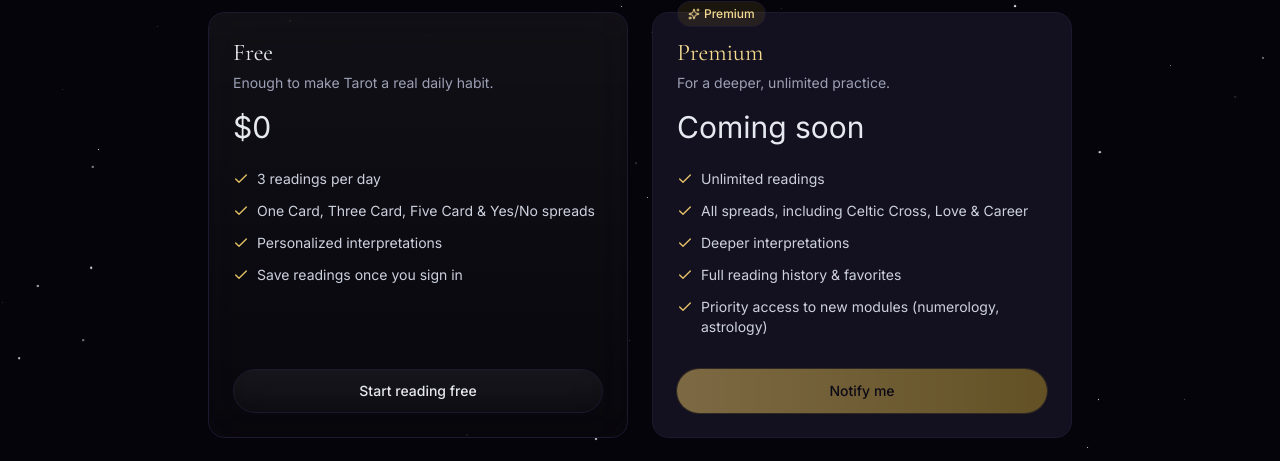
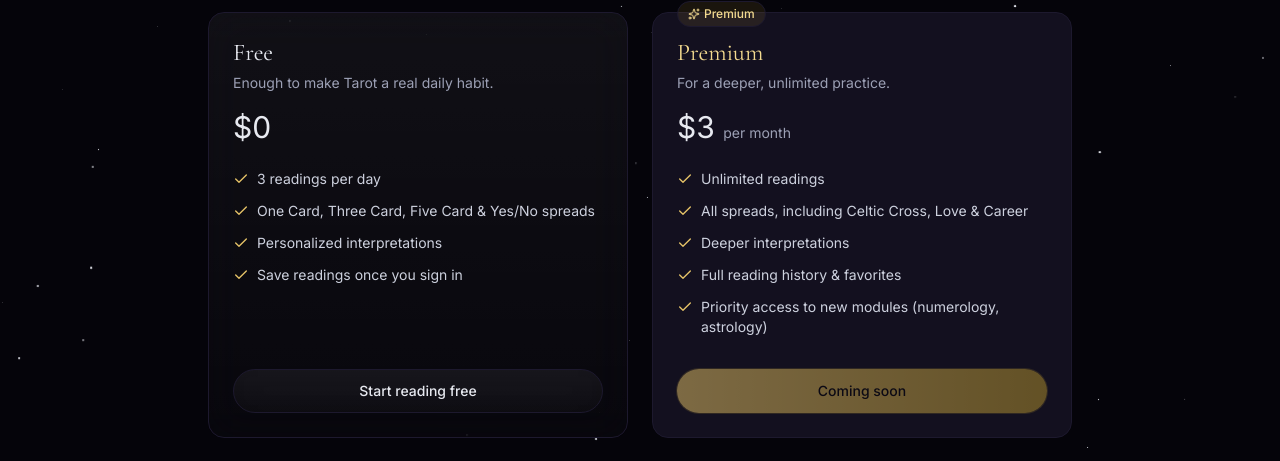
Before and after one commit to qcom666/mystara, a Next.js app: page /pricing in a window 1280 px wide. Shown: the part 277-738 px from the top of the page. Built offline with nearby package versions, Linux system fonts and the light colour scheme; no server answers.

Commit message:
Show the Premium price on the pricing page: 300 RUB per month ($3 in English)
The Premium button stays disabled and the page says payments open soon.

```diff
--- a/src/components/marketing/pricing-content.tsx
+++ b/src/components/marketing/pricing-content.tsx
@@ -7,12 +7,14 @@ import { Button } from "@/components/ui/button";
 import { GlassPanel } from "@/components/ui/glass-panel";
 import { formatReadingsPerDay, useLocale, useTranslation } from "@/lib/i18n";
 import { getNatalChartPrice } from "@/lib/pricing/natal-chart-pricing";
+import { getPremiumPrice } from "@/lib/pricing/premium-pricing";
 import { PLAN_POLICIES } from "@/modules/subscriptions/usage-limit.service";
 
 export function PricingContent() {
   const t = useTranslation();
   const { locale } = useLocale();
   const natalChartPrice = getNatalChartPrice(locale);
+  const premiumPrice = getPremiumPrice(locale);
   const maxReadingsPerDay = PLAN_POLICIES.free.maxReadingsPerDay;
   const freeFeatures = [
     ...(maxReadingsPerDay !== null ? [formatReadingsPerDay(maxReadingsPerDay, locale)] : []),
@@ -50,7 +52,9 @@ export function PricingContent() {
           </Badge>
           <h2 className="font-display text-2xl text-gold-300">{t.pricingPage.premiumTitle}</h2>
           <p className="mt-1 text-sm text-silver-400">{t.pricingPage.premiumSubtitle}</p>
-          <p className="mt-4 text-3xl text-silver-50">{t.pricingPage.comingSoon}</p>
+          <p className="mt-4 text-3xl text-silver-50">
+            {premiumPrice.formatted} <span className="text-sm text-silver-400">{t.pricingPage.perMonth}</span>
+          </p>
           <ul className="mt-6 flex-1 space-y-3 text-sm text-silver-300">
             {t.pricingPage.premiumFeatures.map((feature) => (
               <li key={feature} className="flex items-start gap-2">
@@ -60,7 +64,7 @@ export function PricingContent() {
             ))}
           </ul>
           <Button disabled className="mt-8">
-            {t.pricingPage.notifyMeCta}
+            {t.pricingPage.comingSoon}
           </Button>
         </GlassPanel>
       </div>
--- a/src/lib/i18n/en.ts
+++ b/src/lib/i18n/en.ts
@@ -430,8 +430,9 @@ export const en = {
       "Priority access to new modules (numerology, astrology)",
     ],
     notifyMeCta: "Notify me",
+    perMonth: "per month",
     billingNote:
-      "Payments aren't live yet — Premium is still in development. Everything marked Free is available now.",
+      "Premium payments are opening soon — until then, everything marked Free is available now.",
   },
   readingsPage: {
     title: "My Readings",
--- a/src/lib/i18n/ru.ts
+++ b/src/lib/i18n/ru.ts
@@ -429,8 +429,9 @@ export const ru: Dictionary = {
       "Приоритетный доступ к новым модулям (нумерология, астрология)",
     ],
     notifyMeCta: "Уведомить меня",
+    perMonth: "в месяц",
     billingNote:
-      "Оплата пока не подключена — Premium ещё в разработке. Всё, что отмечено как Free, доступно уже сейчас.",
+      "Оплата Premium откроется совсем скоро — до этого всё, что отмечено как Free, доступно уже сейчас.",
   },
   readingsPage: {
     title: "Мои расклады",
--- /dev/null
+++ b/src/lib/pricing/premium-pricing.ts
@@ -0,0 +1,18 @@
+/**
+ * Premium (unlimited readings, all spreads) is a monthly subscription priced at
+ * ₽300. The USD figure follows the same "same price, not a live FX rate" rule as
+ * the Natal Chart pack (see natal-chart-pricing.ts): ₽300 ≈ $3 at the ~₽100/$
+ * the rest of the site uses.
+ *
+ * The price is shown on /pricing today; buying it isn't wired up yet (no
+ * recurring-payment flow) — the page says so honestly.
+ */
+export const PREMIUM_PRICE_RUB = 300;
+export const PREMIUM_PRICE_USD = 3;
+
+export function getPremiumPrice(locale: "en" | "ru"): { amount: number; currency: "RUB" | "USD"; formatted: string } {
+  if (locale === "ru") {
+    return { amount: PREMIUM_PRICE_RUB, currency: "RUB", formatted: `${PREMIUM_PRICE_RUB} ₽` };
+  }
+  return { amount: PREMIUM_PRICE_USD, currency: "USD", formatted: `$${PREMIUM_PRICE_USD}` };
+}
```
